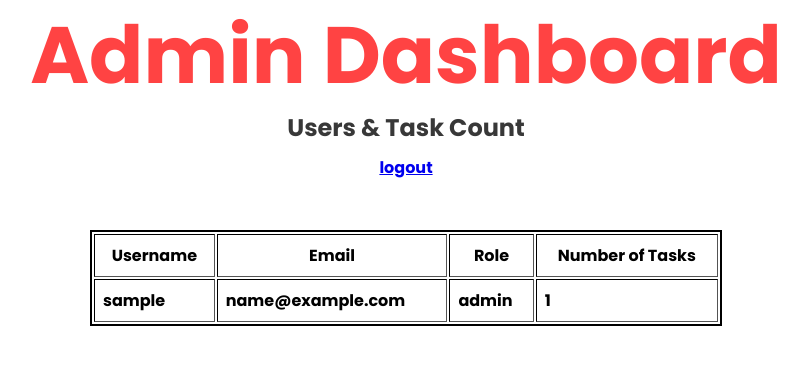
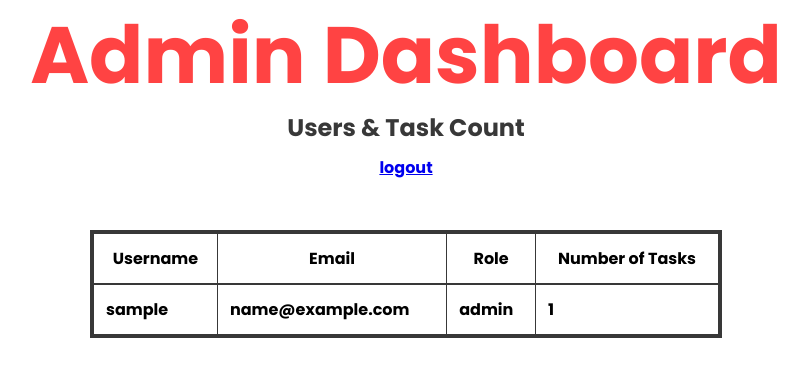
Before and after one commit to FirstLight-IT/A-List, a Python web app: template Website/templates/admin.html in a window 1280 px wide. Shown: the part 114-491 px from the top of the page, without its empty margins (234-1042 px from the left). Run offline with Jinja, Linux system fonts and the light colour scheme; the template is opened without the code that fills it: most values are stand-ins (such as "Sample title", 1, 10 or a date in 2020).

Commit message:
version 0.8| finished admin page

```diff
--- a/Website/static/styles/admin.css
+++ b/Website/static/styles/admin.css
@@ -27,7 +27,18 @@ h2{
 
 table{
     background-color: rgb(255, 255, 255);
-    border: solid 2px black;
+    border: solid 4px #383838;
+    border-collapse: collapse;
+}
+
+td {
+  border-bottom: 2px solid #383838; /* Change hex code here */
+  padding: 12px;
+}
+
+th {
+  border-bottom: 2px solid #383838;
+  padding: 12px;
 }
 
 .table-container{
```
Also changed, not shown: instance/app.db.
